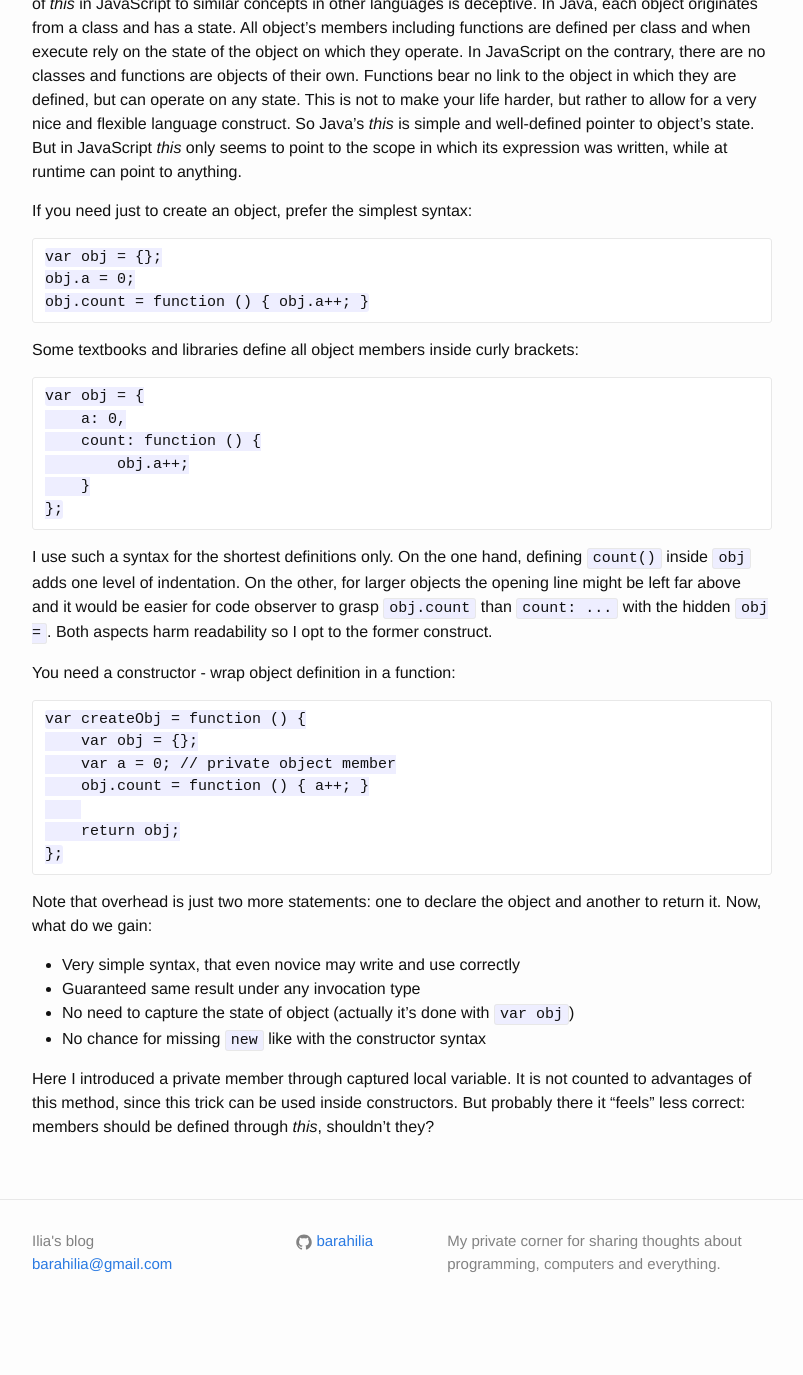
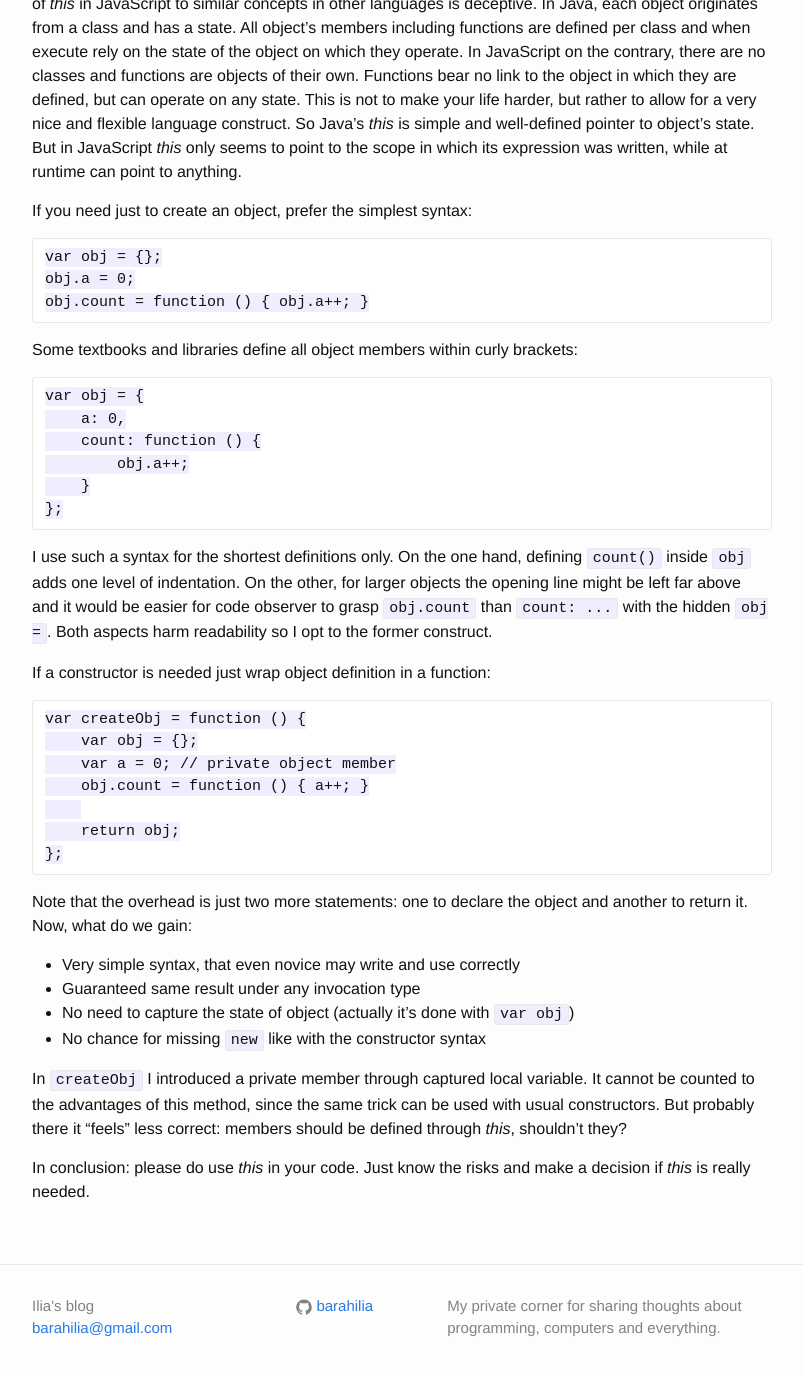
Before and after one commit to barahilia/blog, a Jekyll site: the page built from _posts/2014-11-28-javascript-this-is-a-problem.markdown, in a window 1280 px wide and 1400 px high, scrolled down 1248 px. Shown: the top 1375 px of the window, without its empty margins (238-1041 px from the left). Built offline with Jekyll 4.4.1, drawn with Linux system fonts in a browser that asks for light colours; before the commit the page ends 2583 px from its top, so only the background shows below that.

Commit message:
Editing - done

```diff
--- a/_posts/2014-11-28-javascript-this-is-a-problem.markdown
+++ b/_posts/2014-11-28-javascript-this-is-a-problem.markdown
@@ -77,7 +77,7 @@ If you need just to create an object, prefer the simplest syntax:
     obj.a = 0;
     obj.count = function () { obj.a++; }
 
-Some textbooks and libraries define all object members inside curly brackets:
+Some textbooks and libraries define all object members within curly brackets:
 
     var obj = {
         a: 0,
@@ -92,7 +92,7 @@ objects the opening line might be left far above and it would
 be easier for code observer to grasp `obj.count` than `count: ...` with the
 hidden `obj =`. Both aspects harm readability so I opt to the former construct.
 
-You need a constructor - wrap object definition in a function:
+If a constructor is needed just wrap object definition in a function:
 
     var createObj = function () {
         var obj = {};
@@ -102,15 +102,18 @@ You need a constructor - wrap object definition in a function:
         return obj;
     };
 
-Note that overhead is just two more statements: one to declare the object and
-another to return it. Now, what do we gain:
+Note that the overhead is just two more statements: one to declare the object
+and another to return it. Now, what do we gain:
 
 * Very simple syntax, that even novice may write and use correctly
 * Guaranteed same result under any invocation type
 * No need to capture the state of object (actually it's done with `var obj`)
 * No chance for missing `new` like with the constructor syntax
 
-Here I introduced a private member through captured local variable. It is not
-counted to advantages of this method, since this trick can be used inside
-constructors. But probably there it "feels" less correct: members should be
-defined through *this*, shouldn't they?
+In `createObj` I introduced a private member through captured local variable. It
+cannot be counted to the advantages of this method, since the same trick can be
+used with usual constructors. But probably there it "feels" less correct:
+members should be defined through *this*, shouldn't they?
+
+In conclusion: please do use *this* in your code. Just know the risks and make a
+decision if *this* is really needed.
```
